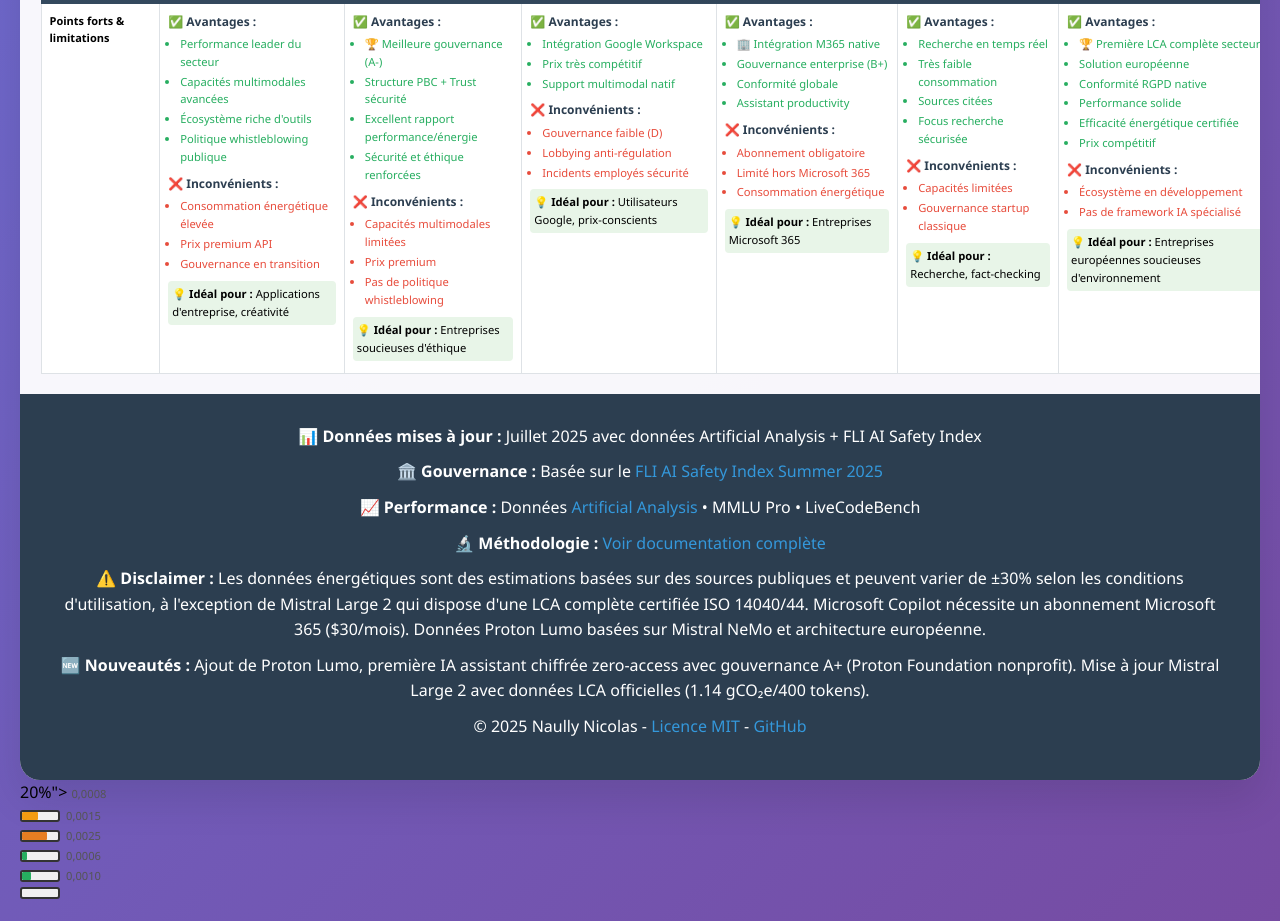
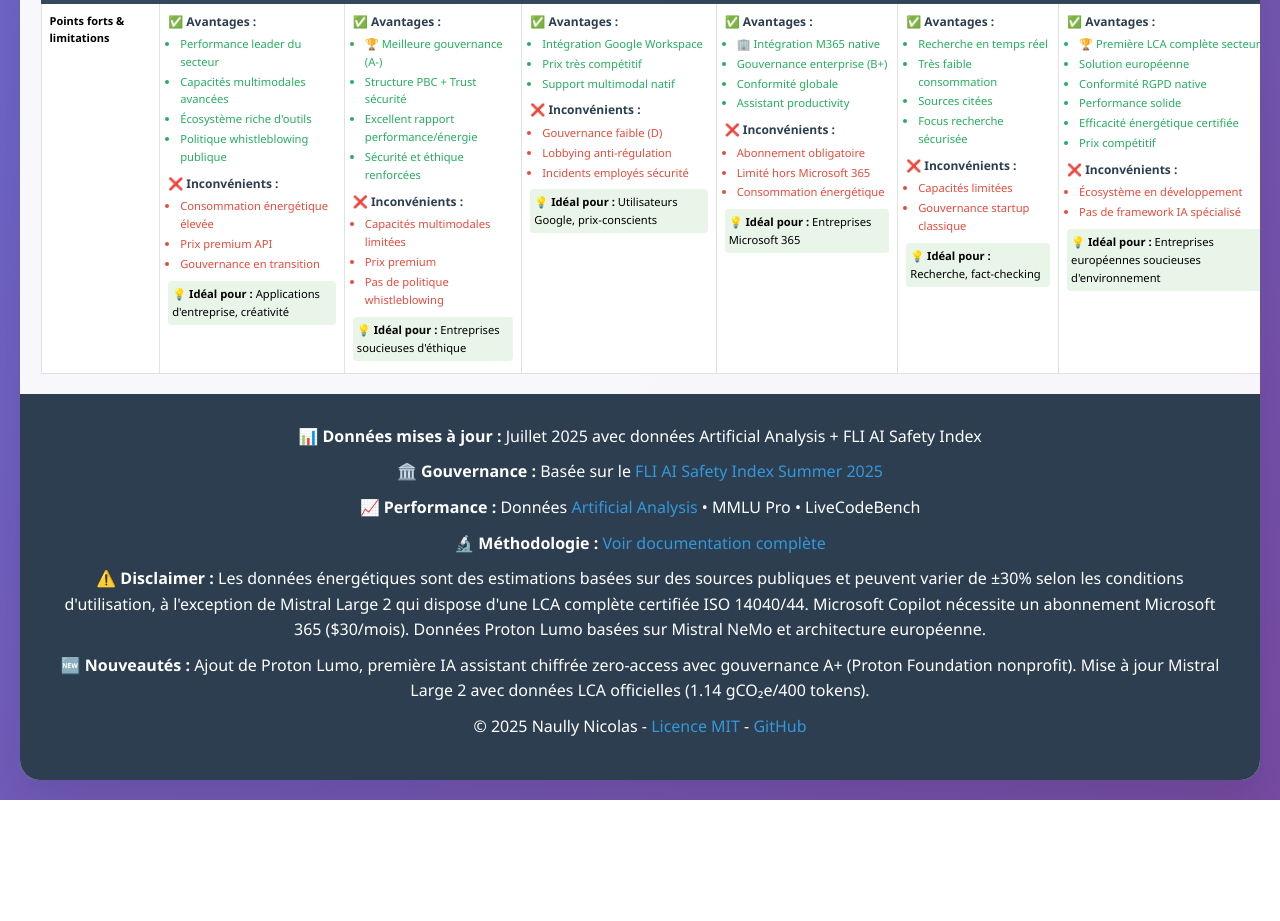
Before and after one commit to otakuch/ai-chatbots-comparison-fr, a plain HTML site: page index.html in a window 1280 px wide. Shown: the part 1901-2822 px from the top of the page. After the commit the page ends 2701 px from the top, so only its background shows below. Drawn offline with Linux system fonts and the light colour scheme.

Commit message:
Update index.html

```diff
--- a/index.html
+++ b/index.html
@@ -1161,44 +1161,3 @@
         </div>
     </div>
 </body>
-</html>20%"></div>
-                                </div>
-                                <span class="metric-value">0,0008</span>
-                            </div>
-                        </td>
-                        <td class="data-cell">
-                            <div class="battery-gauge">
-                                <div class="battery">
-                                    <div class="battery-fill medium" style="width: 45%"></div>
-                                </div>
-                                <span class="metric-value">0,0015</span>
-                            </div>
-                        </td>
-                        <td class="data-cell">
-                            <div class="battery-gauge">
-                                <div class="battery">
-                                    <div class="battery-fill high" style="width: 70%"></div>
-                                </div>
-                                <span class="metric-value">0,0025</span>
-                            </div>
-                        </td>
-                        <td class="data-cell">
-                            <div class="battery-gauge">
-                                <div class="battery">
-                                    <div class="battery-fill low" style="width: 15%"></div>
-                                </div>
-                                <span class="metric-value">0,0006</span>
-                            </div>
-                        </td>
-                        <td class="data-cell">
-                            <div class="battery-gauge">
-                                <div class="battery">
-                                    <div class="battery-fill low" style="width: 25%"></div>
-                                </div>
-                                <span class="metric-value">0,0010</span>
-                            </div>
-                        </td>
-                        <td class="data-cell">
-                            <div class="battery-gauge">
-                                <div class="battery">
-                                    <div class="battery-fill low" style="width:
```
